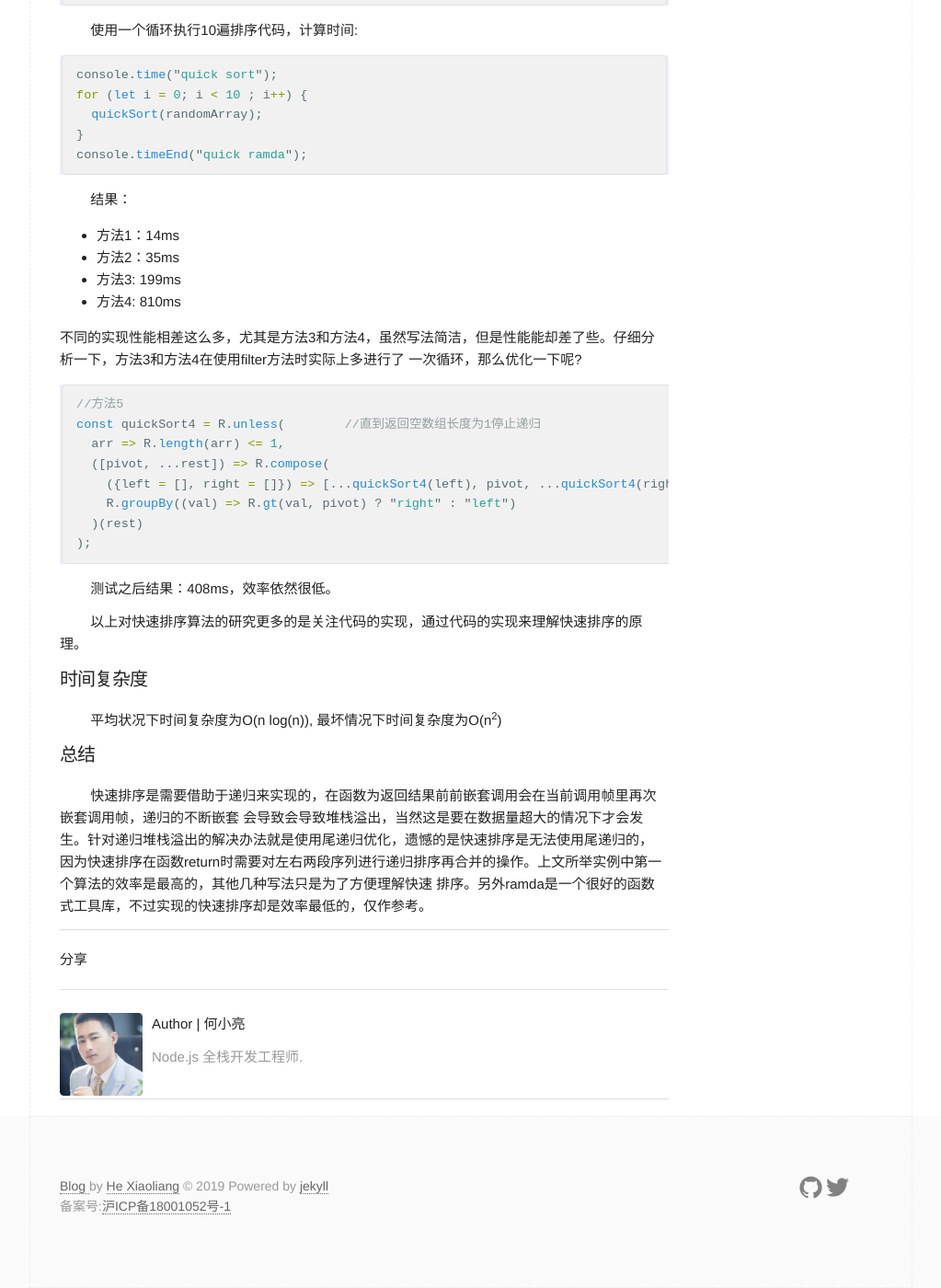
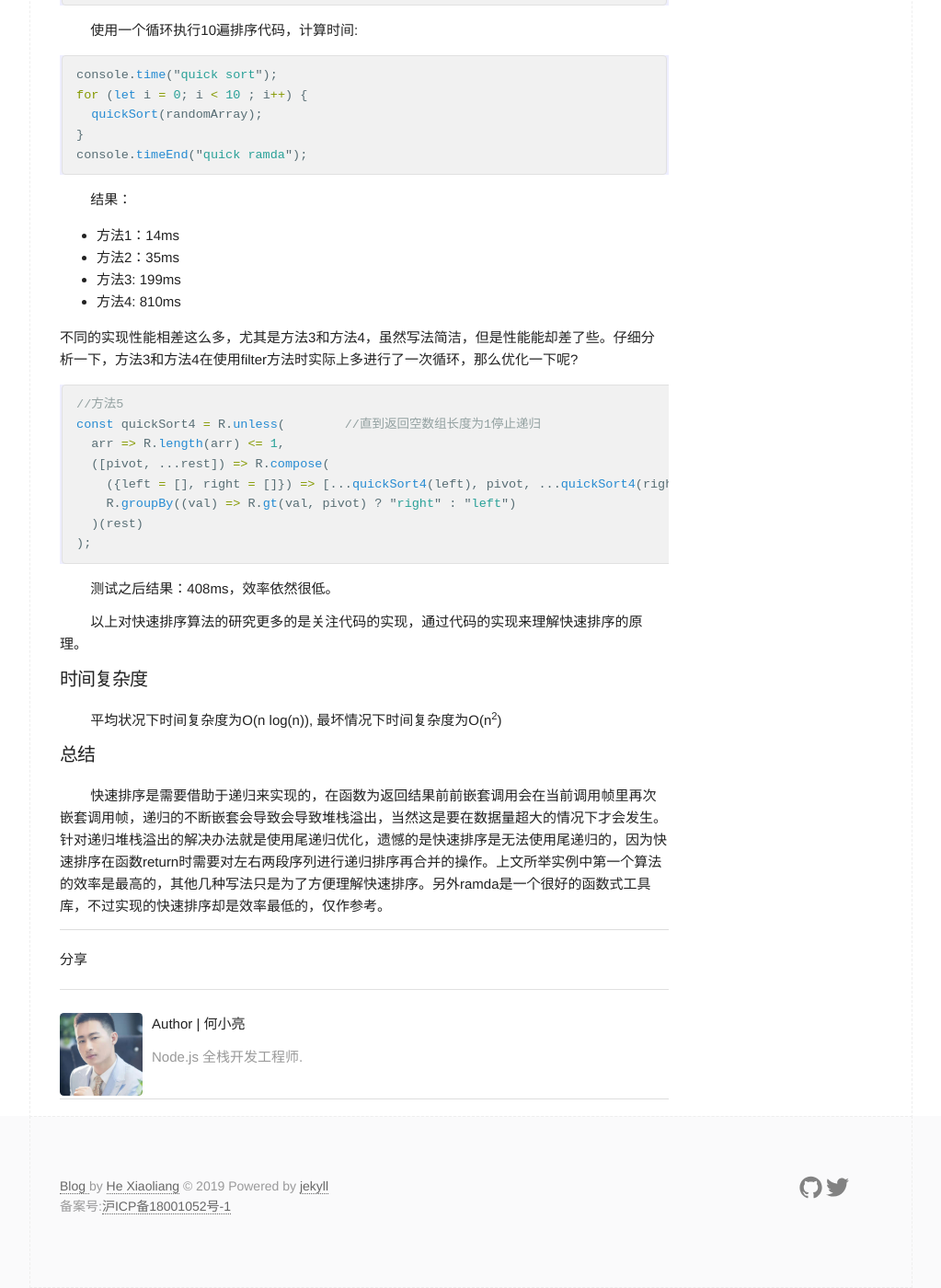
Before and after one commit to Snoopyjoy/blog, a Jekyll site: the page built from _posts/2019-03-18-algorithm-quick-sort.md, in a window 1280 px wide and 1400 px high, scrolled down 2540 px. Shown: the whole window at 92% size, without its empty margins (128-1151 px from the left). Built offline with Jekyll 4.4.1, drawn with Linux system fonts in a browser that asks for light colours; comment, search, counter and statistics services are not loaded; some of the changed text lies outside the part shown.

````diff
--- a/_posts/2019-03-18-algorithm-quick-sort.md
+++ b/_posts/2019-03-18-algorithm-quick-sort.md
@@ -10,8 +10,7 @@ keywords: 函数式,快速排序,Javascript
 <!--description-->
 ### 快速排序的原理
 &#160; &#160; &#160; &#160;  快速排序算法是将数组按序不断分解，直到所有子数组不能再分，那么所有子数组拼接起来就是一个完整的有序数组。
-&#160; &#160; &#160; &#160;  首先，从数组中选取一个数作为基准值，比这个基准值小的元素放在左边，大的放在右边。然后对左右两个新数组继续进
-行上述步骤，直到所有的子序列只剩下一个元素。如下图（图中取数组第一个元素作为基准值）:
+&#160; &#160; &#160; &#160;  首先，从数组中选取一个数作为基准值，比这个基准值小的元素放在左边，大的放在右边。然后对左右两个新数组继续进行上述步骤，直到所有的子序列只剩下一个元素。如下图（图中取数组第一个元素作为基准值）:
 
 ![]({{site.baseurl}}/assets/img/quick_sort.png)
 
@@ -66,8 +65,7 @@ const quickSort1 = function(arr) {
   return quickSort1(left).concat([pivot], quickSort1(right));
 };
 ```
-&#160; &#160; &#160; &#160; 上述代码就清晰多了，这段代码很清晰的展示了快速排序的过程，不过也是有代价的，因为每次递归都创建了新的
-数组，所以运行时内存的需求也就更大。
+&#160; &#160; &#160; &#160; 上述代码就清晰多了，这段代码很清晰的展示了快速排序的过程，不过也是有代价的，因为每次递归都创建了新的数组，所以运行时内存的需求也就更大。
 &#160; &#160; &#160; &#160; 使用ES6的rest语法的实现：
 ```javascript
 //方法3
@@ -116,8 +114,7 @@ console.timeEnd("quick ramda");
 - 方法3: 199ms
 - 方法4: 810ms
 
-不同的实现性能相差这么多，尤其是方法3和方法4，虽然写法简洁，但是性能能却差了些。仔细分析一下，方法3和方法4在使用filter方法时实际上多进行了
-一次循环，那么优化一下呢?
+不同的实现性能相差这么多，尤其是方法3和方法4，虽然写法简洁，但是性能能却差了些。仔细分析一下，方法3和方法4在使用filter方法时实际上多进行了一次循环，那么优化一下呢?
 ```javascript
 //方法5
 const quickSort4 = R.unless(        //直到返回空数组长度为1停止递归
@@ -135,7 +132,4 @@ const quickSort4 = R.unless(        //直到返回空数组长度为1停止递
 &#160; &#160; &#160; &#160; 平均状况下时间复杂度为O(n log(n)), 最坏情况下时间复杂度为O(n<sup>2</sup>)
 
 ### 总结
-&#160; &#160; &#160; &#160; 快速排序是需要借助于递归来实现的，在函数为返回结果前前嵌套调用会在当前调用帧里再次嵌套调用帧，递归的不断嵌套
-会导致会导致堆栈溢出，当然这是要在数据量超大的情况下才会发生。针对递归堆栈溢出的解决办法就是使用尾递归优化，遗憾的是快速排序是无法使用尾递归的，
-因为快速排序在函数return时需要对左右两段序列进行递归排序再合并的操作。上文所举实例中第一个算法的效率是最高的，其他几种写法只是为了方便理解快速
-排序。另外ramda是一个很好的函数式工具库，不过实现的快速排序却是效率最低的，仅作参考。
+&#160; &#160; &#160; &#160; 快速排序是需要借助于递归来实现的，在函数为返回结果前前嵌套调用会在当前调用帧里再次嵌套调用帧，递归的不断嵌套会导致会导致堆栈溢出，当然这是要在数据量超大的情况下才会发生。针对递归堆栈溢出的解决办法就是使用尾递归优化，遗憾的是快速排序是无法使用尾递归的，因为快速排序在函数return时需要对左右两段序列进行递归排序再合并的操作。上文所举实例中第一个算法的效率是最高的，其他几种写法只是为了方便理解快速排序。另外ramda是一个很好的函数式工具库，不过实现的快速排序却是效率最低的，仅作参考。
````
Also changed, not shown: _posts/2019-02-21-redis-keys.md (+1 -3 lines), _posts/2019-03-20-review-goodbye-oop.md (+2 -7 lines), _posts/2019-03-21-nodejs-multi-process.md (+9 -25 lines), _posts/2019-04-07-algorithm-leetcode5.md (+1 -1 lines), _posts/2019-04-11-tip-free-https.md (added, +8 -0 lines), _posts/2019-04-11-tip-nodejs-performance-platform.md (added, +9 -0 lines).
